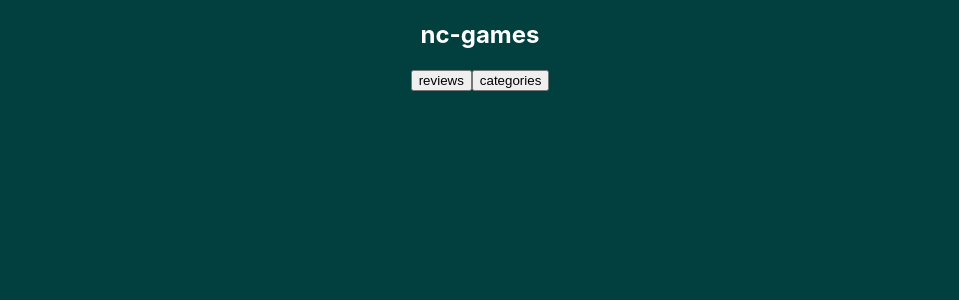
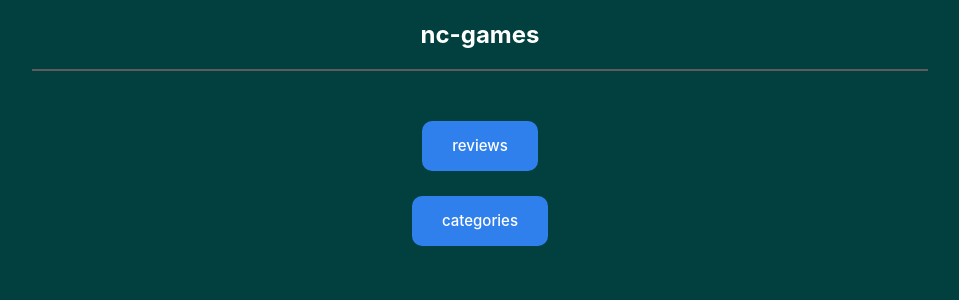
Before and after one commit to alxjnr/nc-games, a React (Create React App) app: page / in a window 1280 px wide. Shown: the top 300 px of the page, without its empty margins (160-1119 px from the left). Built offline with nearby package versions, Linux system fonts and the light colour scheme.

Commit message:
add general styling

```diff
--- a/src/App.css
+++ b/src/App.css
@@ -42,6 +42,22 @@ body {
   color: white;
 }
 
+.header-section {
+  border-bottom: solid rgb(92, 92, 92) 2px;
+  width: 70vw;
+  margin: auto;
+}
+
+.home-section {
+  display: block;
+  margin: auto;
+  margin-top: 25px;
+}
+
+.home-section button {
+  margin-top: 25px;
+}
+
 .review-list-section {
   margin-bottom: 25px;
   margin-top: 25px;
@@ -68,6 +84,11 @@ body {
   flex-wrap: nowrap;
   background-color: rgb(1, 73, 73);
   border-radius: 5px;
+}
+
+.single-review-section img {
+  width: 70vw;
+  max-width: 500px;
 }
 
 .single-review-date-username-section {
@@ -97,11 +118,48 @@ body {
   display: flex;
   flex-wrap: nowrap;
   justify-content: space-evenly;
+  margin: auto;
   margin-bottom: 25px;
+}
+
+.review-button-container button {
+  font-size: small;
+  padding: 10px 10px;
+}
+
+.post-message-section {
+  display: flex;
+  justify-content: space-evenly;
+  flex-wrap: wrap;
+  margin: auto;
+  width: 80vw;
+  border-radius: 5px;
+  background-color: #282c34;
+  margin-bottom: 25px;
+  padding: 15px;
+  height: auto;
+}
+
+.post-message-section input {
+  border: white;
+  border-radius: 5px;
+  padding: 5px;
+  width: 40vw;
+}
+
+.post-message-section button {
+  margin-left: 5vw;
+  padding: 5px 20px 5px 20px;
+  height: 30px;
+}
+
+.upvote-downvote-section button {
+  margin-left: 3vw;
 }
 
 ul {
   list-style: none;
+  padding-left: 0;
 }
 
 .category-list-section {
@@ -120,3 +178,66 @@ ul {
   border-radius: 5px;
   margin-top: 25px;
 }
+
+button {
+  appearance: none;
+  backface-visibility: hidden;
+  background-color: #2f80ed;
+  border-radius: 10px;
+  border-style: none;
+  box-shadow: none;
+  box-sizing: border-box;
+  color: #fff;
+  cursor: pointer;
+  display: inline-block;
+  font-family: Inter, -apple-system, system-ui, "Segoe UI", Helvetica, Arial,
+    sans-serif;
+  font-size: 15px;
+  font-weight: 500;
+  height: 50px;
+  letter-spacing: normal;
+  line-height: 1.5;
+  outline: none;
+  overflow: hidden;
+  padding: 14px 30px;
+  position: relative;
+  text-align: center;
+  text-decoration: none;
+  transform: translate3d(0, 0, 0);
+  transition: all 0.3s;
+  user-select: none;
+  -webkit-user-select: none;
+  touch-action: manipulation;
+  vertical-align: top;
+  white-space: nowrap;
+}
+
+button:hover {
+  background-color: #1366d6;
+  box-shadow: rgba(0, 0, 0, 0.05) 0 5px 30px, rgba(0, 0, 0, 0.05) 0 1px 4px;
+  opacity: 1;
+  transform: translateY(0);
+  transition-duration: 0.35s;
+}
+
+button:hover:after {
+  opacity: 0.5;
+}
+
+button:active {
+  box-shadow: rgba(0, 0, 0, 0.1) 0 3px 6px 0, rgba(0, 0, 0, 0.1) 0 0 10px 0,
+    rgba(0, 0, 0, 0.1) 0 1px 4px -1px;
+  transform: translateY(2px);
+  transition-duration: 0.35s;
+}
+
+button:active:after {
+  opacity: 1;
+}
+
+@media (min-width: 768px) {
+  .button-65 {
+    padding: 14px 22px;
+    width: 176px;
+  }
+}
--- a/src/components/Header.jsx
+++ b/src/components/Header.jsx
@@ -6,7 +6,7 @@ const Header = () => {
   };
   const navigate = useNavigate();
   return (
-    <section>
+    <section className="header-section">
       <h1 onClick={navigateToHome}>nc-games</h1>
     </section>
   );
--- a/src/components/Home.jsx
+++ b/src/components/Home.jsx
@@ -12,8 +12,9 @@ const Home = () => {
   };
 
   return (
-    <section>
+    <section className="home-section">
       <button onClick={navigateToReviews}>reviews</button>
+      <br></br>
       <button onClick={navigateToCategories}>categories</button>
     </section>
   );
--- a/src/components/ViewComments.jsx
+++ b/src/components/ViewComments.jsx
@@ -75,7 +75,7 @@ const ViewComments = ({ isReadingComments, review_id }) => {
             {!isReadingComments ? (
               <section></section>
             ) : (
-              <section>
+              <section className="post-message-section">
                 <form
                   onSubmit={(event) => {
                     handleSubmit(event, review_id);
--- a/src/components/ViewReview.jsx
+++ b/src/components/ViewReview.jsx
@@ -16,6 +16,7 @@ const ViewReview = () => {
   const [votes, setVotes] = useState("");
   const [voteWarning, setVoteWarning] = useState(false);
   const [hasVoted, setHasVoted] = useState(false);
+  const [buttonText, setButtonText] = useState("view comments");
 
   const { review_id } = useParams();
 
@@ -32,8 +33,11 @@ const ViewReview = () => {
 
   const renderComments = () => {
     if (isReadingComments) {
+      setButtonText("view comments");
+
       setIsReadingComments(false);
     } else {
+      setButtonText("hide comments");
       setIsReadingComments(true);
     }
   };
@@ -91,14 +95,15 @@ const ViewReview = () => {
           </section>
           <section className="review-button-container">
             <button
+              id="view-comments-button"
               onClick={() => {
                 renderComments(review_id);
               }}
             >
-              {!isReadingComments ? <p>view comments</p> : <p>hide comments</p>}{" "}
-              ({review.comment_count})
+              {/* {!isReadingComments ? <p>view comments</p> : <p>hide comments</p>}{" "} */}
+              {buttonText} ({review.comment_count})
             </button>
-            <section>
+            <section className="upvote-downvote-section">
               <button
                 onClick={() => {
                   upvoteReview(review_id);
```
